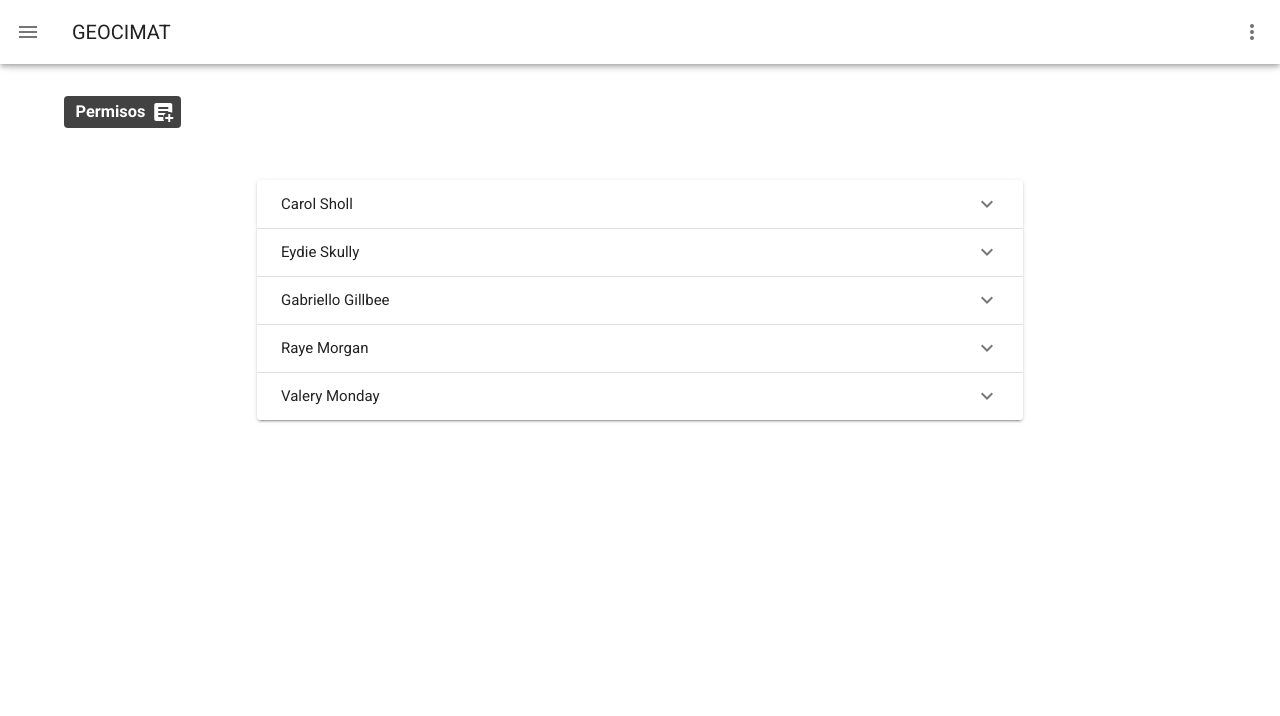
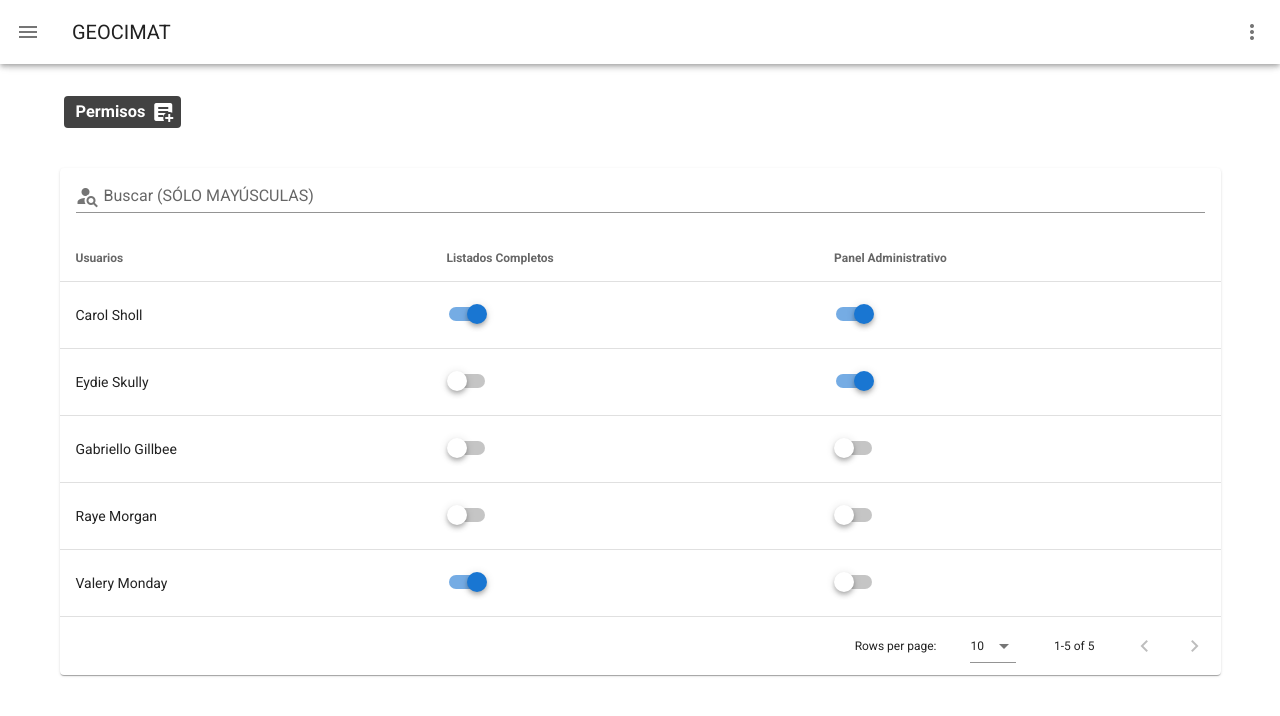
Before and after one commit to MikeCode743/geocimat, a Vue app: page /administracion/permisos in a window 1280 px wide. Shown: the top 716 px of the page. Built offline with nearby package versions, Linux system fonts and the light colour scheme.

Commit message:
permissions view redesign

```diff
--- a/src/views/administration/Permits.vue
+++ b/src/views/administration/Permits.vue
@@ -11,36 +11,39 @@
       </v-chip>
     </v-row>
     <!-- START CONTENT -->
-    <v-row>
-      <v-col cols="8" offset="2">
         <template>
-          <v-expansion-panels>
-            <v-expansion-panel
-              v-for="(item, index) in listPermits"
-              :key="index"
+          <div>
+            <v-data-table
+              :headers="headers"
+              :items="listPermits"
+              item-key="item.id"
+              class="elevation-1"
+              :search="search"
+              :custom-filter="filterOnlyCapsText"
             >
-              <v-expansion-panel-header>
-                {{ item.username }}
-              </v-expansion-panel-header>
-              <v-expansion-panel-content>
-                <!-- Listado Completo -->
+              <template v-slot:top>
+                <v-text-field
+                  v-model="search"
+                  label="Buscar (SÓLO MAYÚSCULAS)"
+                  class="mx-4"
+                  prepend-inner-icon="mdi-account-search"
+                ></v-text-field>
+              </template>
+              <template v-slot:[`item.listado_completo`]="{ item }">
                 <v-switch
-                  label="Listado Completo"
                   :input-value="item.listado_completo"
-                  @change="(value) => changeState(value, index, 1)"
+                  @change="(value) => changeState(value, item.id, 1)"
                 ></v-switch>
-                <!-- Panel de administracion -->
+              </template>
+              <template v-slot:[`item.panel_administrativo`]="{ item }">
                 <v-switch
-                  label="Panel de administracion"
                   :input-value="item.panel_administrativo"
-                  @change="(value) => changeState(value, index, 2)"
+                  @change="(value) => changeState(value, item.id, 2)"
                 ></v-switch>
-              </v-expansion-panel-content>
-            </v-expansion-panel>
-          </v-expansion-panels>
+              </template>
+            </v-data-table>
+          </div>
         </template>
-      </v-col>
-    </v-row>
     <!-- START SNACKBAR -->
     <v-snackbar
       v-model="snackbar.state"
@@ -93,6 +96,8 @@ export default {
           panel_administrativo: false,
         },
       ],
+
+      search: "",
       //new permits:
       permits: {},
       //Dialog
@@ -108,18 +113,39 @@ export default {
       attrs: {},
     };
   },
+  computed: {
+    headers() {
+      return [
+        {
+          text: "Usuarios",
+          align: "start",
+          value: "username",
+        },
+        {
+          text: "Listados Completos",
+          value: "listado_completo",
+          align: "start",
+          sortable: false,
+        },
+        {
+          text: "Panel Administrativo",
+          value: "panel_administrativo",
+          align: "start",
+          sortable: false,
+        },
+      ];
+    },
+  },
   methods: {
-    changeState(value, index, opcion) {
+    changeState(value, id, opcion) {
       switch (opcion) {
         case 1:
-          this.listPermits[index].listado_completo = value;
           this.showSnackbar(
             "Permiso Actualizado - Listados Completos",
             "success"
           );
           break;
         case 2:
-          this.listPermits[index].panel_administrativo = value;
           this.showSnackbar(
             "Permiso Actualizado - Panel Administrativo",
             "success"
@@ -130,6 +156,17 @@ export default {
           break;
       }
     },
+    filterOnlyCapsText(value, search, item) {
+      return (
+        value != null &&
+        search != null &&
+        typeof value === "string" &&
+        value
+          .toString()
+          .toLocaleUpperCase()
+          .indexOf(search) !== -1
+      );
+    },
     showSnackbar(message, color) {
       this.snackbar.message = message;
       this.snackbar.color = color;
```
